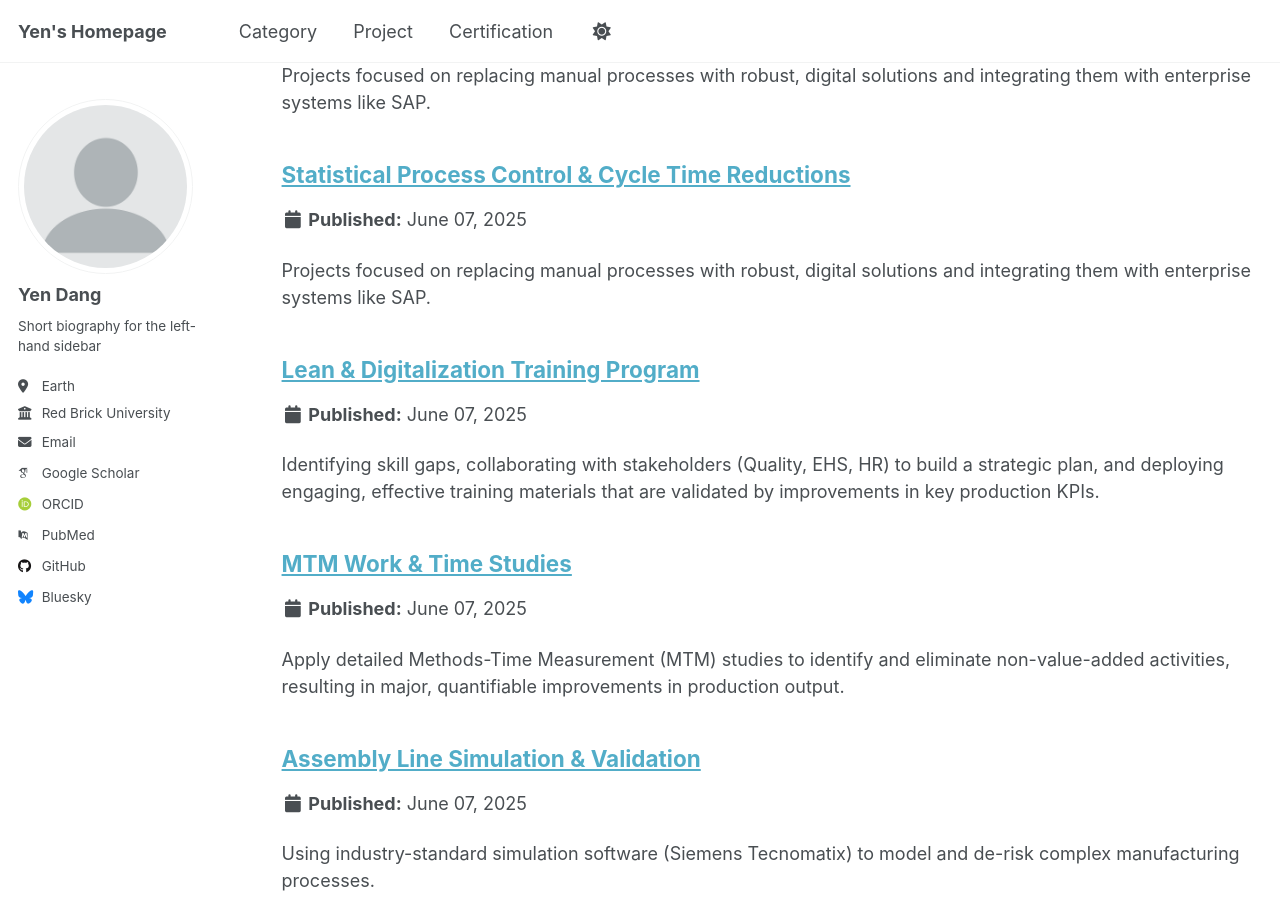
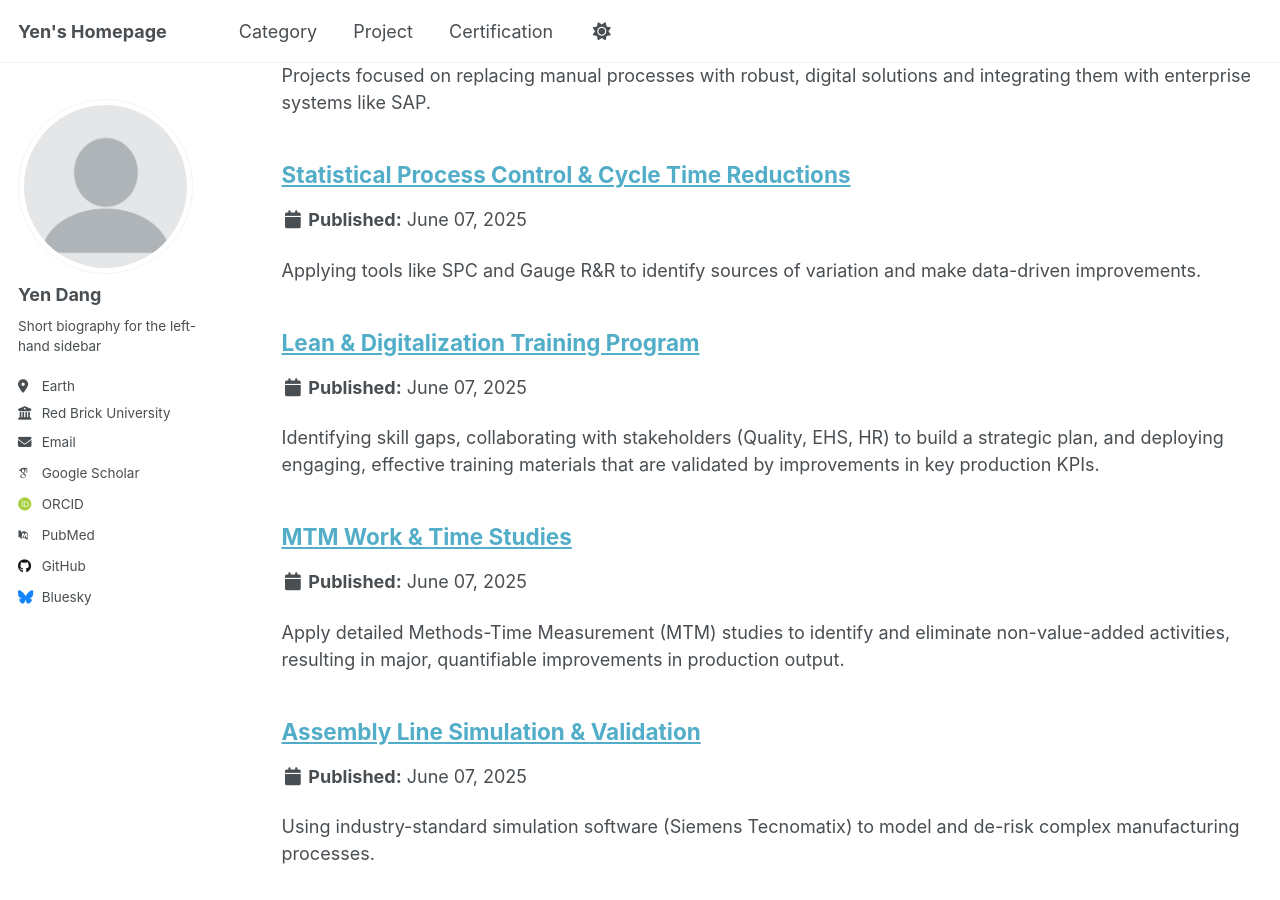
Before and after one commit to yen010390/yen010390.github.io, a Jekyll site: the page built from _pages/project.md, in a window 1280 px wide and 900 px high, scrolled down 1177 px. Built offline with Jekyll 4.4.1, drawn with Linux system fonts in a browser that asks for light colours; some web fonts are replaced.

Commit message:
Update c03-cycle-time.md

```diff
--- a/_project/c03-cycle-time.md
+++ b/_project/c03-cycle-time.md
@@ -1,6 +1,6 @@
 ---
 title: "Statistical Process Control & Cycle Time Reductions"
-excerpt: "Projects focused on replacing manual processes with robust, digital solutions and integrating them with enterprise systems like SAP."
+excerpt: "Applying tools like SPC and Gauge R&R to identify sources of variation and make data-driven improvements."
 collection: project
 category: "Category 3: Lean Manufacturing & Continuous Improvement"
 tag: ["Statistical Process Control", "SPC", "Process Validation", "IQ/PQ/OQ Principles", "SOP", "Lean Manufacturing", "Data Analysis"]
```
